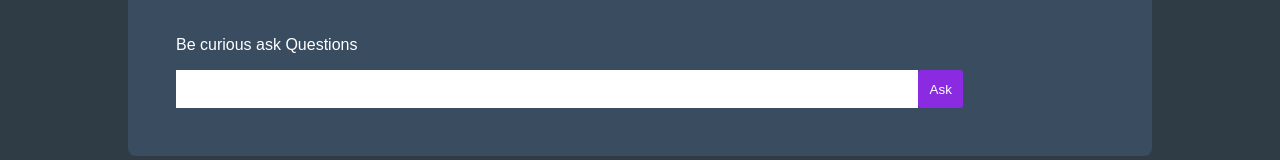
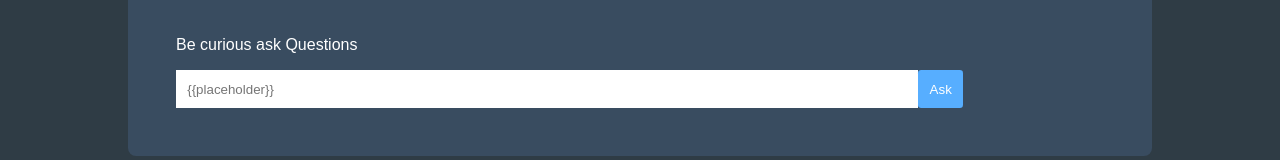
Before and after one commit to rootUJ99/whatsYourQuestion, a Vue app in the folder frontend/: page / in a window 1280 px wide. Shown: the part 129-289 px from the top of the page. Built offline with nearby package versions, Linux system fonts and the light colour scheme; no server answers.

Commit message:
addition of custom components WIP

```diff
--- a/frontend/src/Pages/Detail.vue
+++ b/frontend/src/Pages/Detail.vue
@@ -17,15 +17,15 @@
             </div>
           </div>
           <textarea class="input_answer" name="comment" v-model="comment[index]" />
-          <button class="answer_button" @click="onSubmitComment(a.id, index)">
+          <Button @handleClick="onSubmitComment(a.id, index)">
             Comment
-          </button>
+          </Button>
           </div>
         </Card>
       </div>
       <Card class="card_list">
         <textarea class="input_answer" name="answer" v-model="answer" />
-        <button class="answer_button" @click="onSubmit">Answer</button>
+        <Button @handleClick="onSubmit">Answer</Button>
       </Card>
     </div>
   </div>
@@ -42,12 +42,14 @@ import axios from "axios";
 import {ref, onMounted, watchEffect, defineComponent} from 'vue';
 import {useAxios} from '../hooks/useAxios'
 import Card from '../components/Card.vue';
+import Button from '../components/Button.vue';
 
 export default defineComponent ({
   name: "Question",
   props: ['id'],
   components: {
     Card,
+    Button,
   },
   setup(props, ctx){
     const list = ref(null);
--- a/frontend/src/Pages/Home.vue
+++ b/frontend/src/Pages/Home.vue
@@ -4,14 +4,14 @@
       <Card>
         <div>
           <p>Be curious ask Questions</p>
-          <input
+          <Input
             name="input_question"
             class="input_question"
             v-model="question"
           />
-          <button type="submit" class="ask_button" @click="onSubmitQuestion">
+          <Button @handleClick="onSubmitQuestion">
             Ask
-          </button>
+          </Button>
         </div>
       </Card>
     </div>
@@ -43,15 +43,20 @@ import { useRouter} from 'vue-router';
 import { useAxios } from '../hooks/useAxios';
 import { getToken } from "../utils";
 import Card from '../components/Card.vue';
+import Button from '../components/Button.vue'
+import Input from '../components/Input.vue'
 export default defineComponent ({
   name: "Home",
   components: {
     Card,
+    Button,
+    Input,
   },
   setup() {
     const question = ref(null);
     const questions = ref(null);
     const router = useRouter();
+    // console.log('this is changing fuck yeah', question);
     onMounted(async () => {
       try {
         const res = await useAxios("http://localhost:8000/api/question-list");
--- /dev/null
+++ b/frontend/src/components/Button.vue
@@ -0,0 +1,31 @@
+<template>
+  <button class="primary-button" @click="click()">
+    <slot/>
+  </button>
+</template>
+<script lang="ts">
+import {defineComponent} from 'vue'
+export default defineComponent({
+  name: 'Button',
+  props: {
+    handleClick: Function,
+  },
+  setup: (_, {emit}) => {
+    const click =() =>{
+      emit('handleClick')
+    }
+    return{
+      click,
+    }
+  }
+})
+</script>
+<style scoped>
+  .primary-button {
+    padding: 0.7rem;
+    background: var(--accent);
+    color: var(--font-color);
+    border: none;
+    border-radius: 0.2rem;
+  }
+</style>
--- /dev/null
+++ b/frontend/src/components/Input.vue
@@ -0,0 +1,28 @@
+<template>
+  <input type="text" class="" placeholder="{{placeholder}}"
+    @input="change"
+  />
+</template>
+<script lang="ts">
+import {defineComponent, ref} from 'vue'
+export default defineComponent({
+  name: 'Input',
+  props: {
+    value: String,
+  },
+  setup: ({value}, {emit}) => {
+    // const input = ref(value)
+    console.log('input');
+    const change = (e) => {
+    console.log('value',value)
+        emit('input', value)
+    }
+    return {
+      change,
+    }
+  }
+})
+</script>
+<style scoped>
+
+</style>
```
